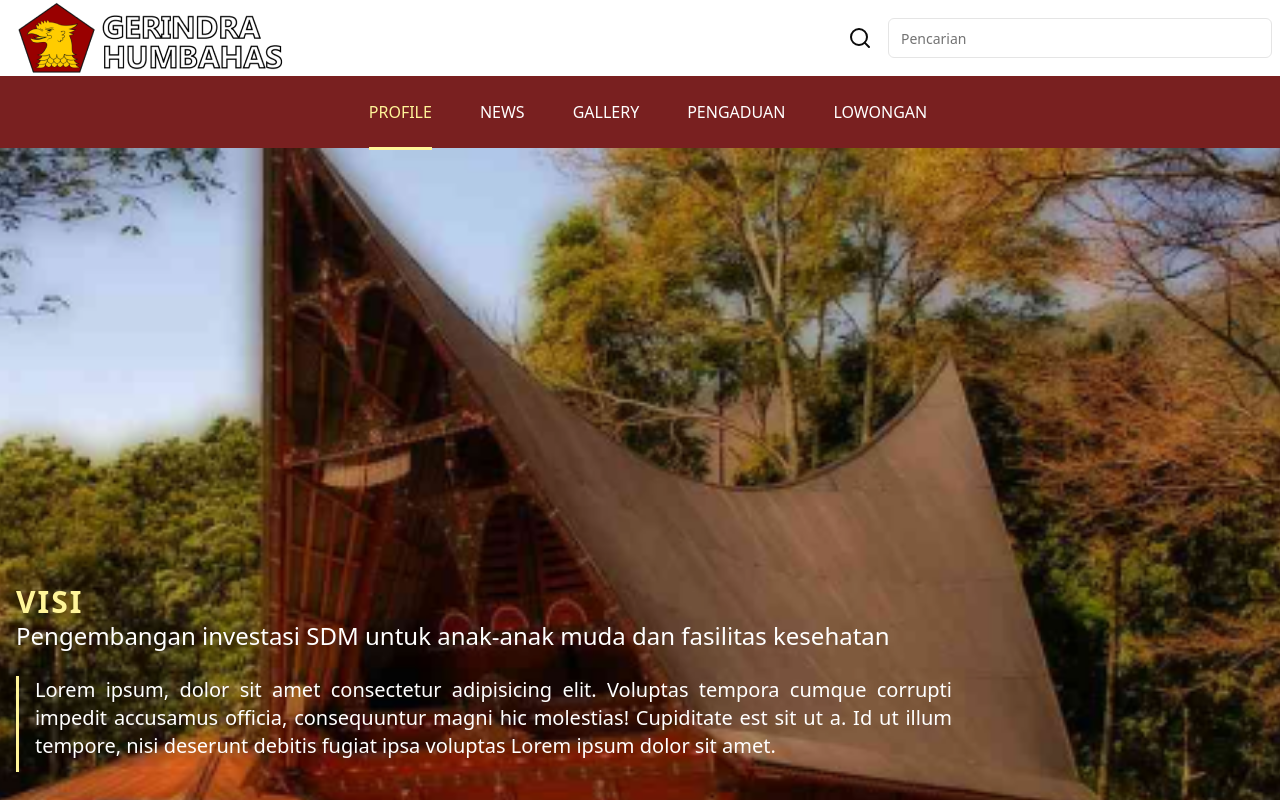
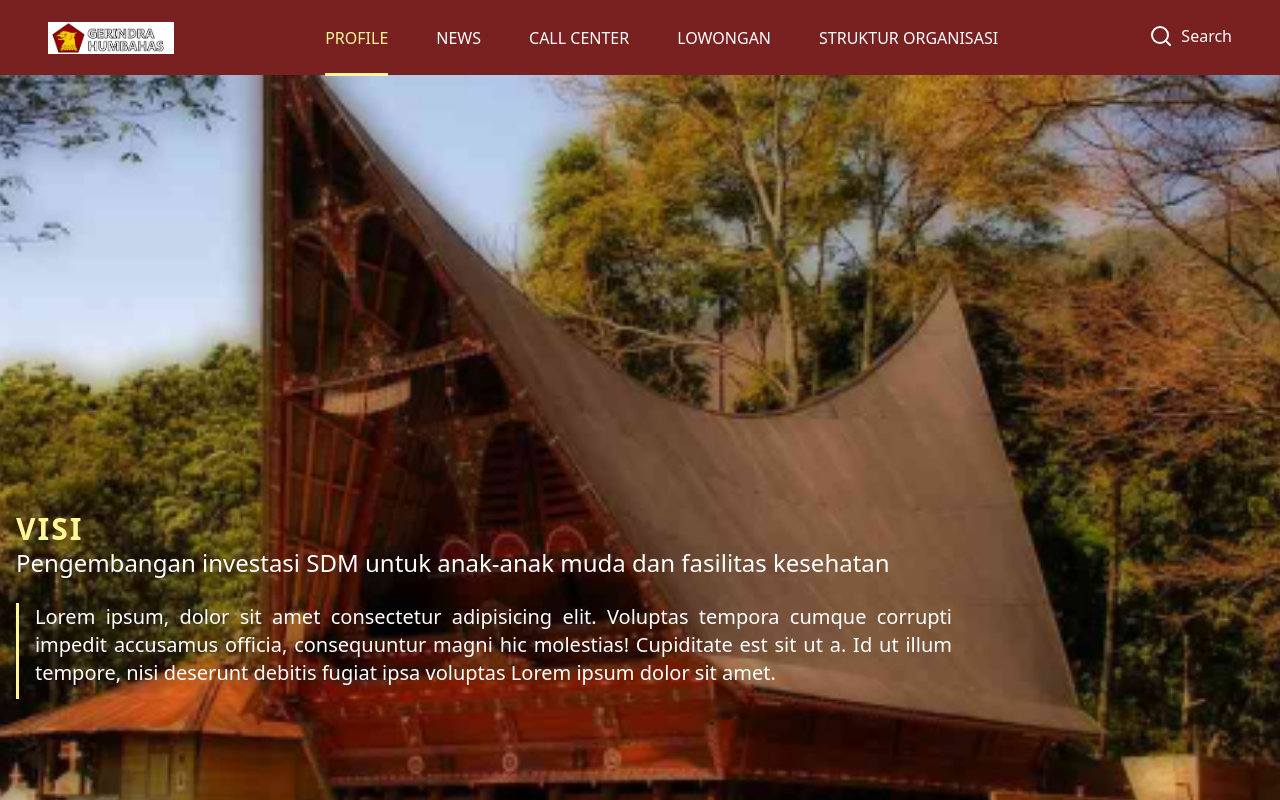
Before and after one commit to fiqrioemry/portal_website_humbahas, a React (Vite) app: page / in a window 1280 px wide. Shown: the top 800 px of the page. Built offline with nearby package versions, Linux system fonts and the light colour scheme.

Commit message:
update changes

```diff
--- a/package.json
+++ b/package.json
@@ -13,6 +13,7 @@
     "@radix-ui/react-dialog": "^1.1.4",
     "@radix-ui/react-dropdown-menu": "^2.1.4",
     "@radix-ui/react-label": "^2.1.1",
+    "@radix-ui/react-navigation-menu": "^1.2.3",
     "@radix-ui/react-select": "^2.1.4",
     "@radix-ui/react-slot": "^1.1.1",
     "@radix-ui/react-tabs": "^1.1.2",
--- a/src/components/NewsCard.jsx
+++ b/src/components/NewsCard.jsx
@@ -1,12 +1,11 @@
 /* eslint-disable react/prop-types */
+import NewsAuthor from "./NewsAuthor";
 import { Link, useLocation } from "react-router-dom";
-import NewsAuthor from "./NewsAuthor";
 
 const NewsCard = ({ news }) => {
   const location = useLocation();
   const basePoint = location.pathname;
 
-  // Fungsi untuk membatasi konten hingga 50 kata
   const truncateContent = (content, wordLimit) => {
     const words = content.split(" ");
     if (words.length > wordLimit) {
@@ -24,7 +23,7 @@
             <h2 className="text-blue-800">{news.subtitle}</h2>
           </Link>
           <p className="md:text-md text-sm text-justify">
-            {truncateContent(news.content, 30)}{" "}
+            {truncateContent(news.content, 30)}
             <Link to={`${basePoint}/${news.slug}`}>
               <span className="text-blue-500">selengkapnya</span>
             </Link>
--- a/src/components/layout/Header.jsx
+++ b/src/components/layout/Header.jsx
@@ -1,10 +1,8 @@
 import NavMenu from "./NavMenu";
-import NavSearch from "./NavSearch";
 
 const Header = () => {
   return (
     <header className="sticky top-0 z-10">
-      <NavSearch />
       <NavMenu />
     </header>
   );
--- a/src/components/layout/NavMenu.jsx
+++ b/src/components/layout/NavMenu.jsx
@@ -1,32 +1,104 @@
 import Logo from "../Logo";
 import { cn } from "@/lib/utils";
-import { navLinks } from "../../config";
+import { Search } from "lucide-react";
+import React, { useState } from "react";
 import { NavMenuMobile } from "./NavMenuMobile";
+import { navLinks, newsList } from "../../config";
 import { Link, useLocation } from "react-router-dom";
 
 const NavMenu = () => {
   const location = useLocation();
+  const [open, setOpen] = useState(false);
+
   const getBaseName = (path) => {
-    const parts = path.split("/").filter(Boolean); //
+    const parts = path.split("/").filter(Boolean);
     return parts[0];
   };
 
+  const inputRef = React.useRef(null);
+  const dropdownRef = React.useRef(null);
+  const [form, setForm] = React.useState("");
+  const [result, setResult] = React.useState([]);
+  const [isFocused, setIsFocused] = React.useState(false);
+
+  const handleChange = (e) => {
+    const { value } = e.target;
+    setForm(value);
+  };
+  console.log(isFocused);
+  const handleSearch = (form) => {
+    if (!form.trim()) {
+      setResult([]);
+      return;
+    }
+
+    const filteredResults = newsList.filter(
+      (news) =>
+        news.title.toLowerCase().includes(form.toLowerCase()) ||
+        news.subtitle.toLowerCase().includes(form.toLowerCase()) ||
+        news.content.toLowerCase().includes(form.toLowerCase())
+    );
+
+    const slicedResults = filteredResults.slice(0, 5);
+    setResult(slicedResults);
+  };
+
+  React.useEffect(() => {
+    if (form.trim() !== "") {
+      handleSearch(form);
+    } else {
+      setResult([]);
+    }
+  }, [form]);
+
+  const handleClickOutside = (e) => {
+    if (
+      inputRef.current &&
+      !inputRef.current.contains(e.target) &&
+      dropdownRef.current &&
+      !dropdownRef.current.contains(e.target)
+    ) {
+      setIsFocused(false);
+    }
+  };
+
+  React.useEffect(() => {
+    document.addEventListener("mousedown", handleClickOutside);
+
+    return () => {
+      document.removeEventListener("mousedown", handleClickOutside);
+    };
+  }, []);
+
+  const handleFocus = () => {
+    setIsFocused(true);
+  };
+
+  const handleClickResult = () => {
+    setForm("");
+    setOpen(!open);
+    setResult([]);
+    setIsFocused(false);
+  };
+
   return (
-    <nav className="flex bg-accent items-center justify-between md:justify-center py-2 md:py-6 space-x-4 md:px-0 px-2">
-      <div className="flex md:hidden items-center space-x-4">
+    <nav className="bg-accent">
+      <div className="flex items-center h-[75px] justify-between px-4 md:px-12">
         <div className="h-8">
           <Logo />
         </div>
-      </div>
 
-      <div aria-label="main navigation" className="hidden md:block space-x-12">
+        <div
+          aria-label="main navigation"
+          className="hidden md:block space-x-12"
+        >
           {navLinks.map((nav, index) => {
             const isActive =
               getBaseName(location.pathname) === getBaseName(nav.href);
             return (
               <Link
                 to={`${nav.href}`}
-              className={cn("uppercase text-background", {
+                className={cn("uppercase text-background ", {
                   "border-active border-b-[3px] py-6 text-active": isActive,
                 })}
                 key={index}
@@ -37,8 +109,67 @@
           })}
         </div>
 
+        <div className="relative flex space-x-4 items-center">
+          <div>
+            <div
+              onClick={() => setOpen(!open)}
+              className={cn(
+                "flex cursor-pointer space-x-2 py-6 text-background border-b-[3px] border-accent ",
+                { "border-active border-b-4": open }
+              )}
+            >
+              <Search />
+              <span className="hidden md:block">Search</span>
+            </div>
+            <div
+              className={cn(
+                "fixed bg-accent top-[75px] left-0 md:left-auto md:w-96 right-0 max-h-0 overflow-hidden duration-300 transition-all",
+                {
+                  "max-h-96": open,
+                }
+              )}
+            >
+              <div className="relative max-h-96">
+                <input
+                  ref={inputRef}
+                  id="search"
+                  name="search"
+                  value={form}
+                  onChange={handleChange}
+                  className="w-full bg-accent-dark h-12 py-2 px-4 text-background outline-none md:w-96"
+                  placeholder="Pencarian"
+                  onFocus={handleFocus}
+                />
+                {form && isFocused && (
+                  <div ref={dropdownRef} className="w-full max-h-96 ">
+                    <div className=" text-background shadow-xl bg-accent py-4">
+                      {result && result.length !== 0 ? (
+                        result.map((item) => (
+                          <Link
+                            to={`/news/${item.category}/${item.slug}`}
+                            key={item.id}
+                            onClick={handleClickResult}
+                          >
+                            <div className="py-2 px-4 text-xs">
+                              {item.title.slice(0, 60) + "..."}
+                            </div>
+                          </Link>
+                        ))
+                      ) : (
+                        <div className="py-2 text-xs w-full px-4">
+                          Hasil pencarian tidak ditemukan, coba keywords berbeda
+                        </div>
+                      )}
+                    </div>
+                  </div>
+                )}
+              </div>
+            </div>
+          </div>
           <div className="md:hidden block">
             <NavMenuMobile />
+          </div>
+        </div>
       </div>
     </nav>
   );
--- a/src/components/layout/NavMenuMobile.jsx
+++ b/src/components/layout/NavMenuMobile.jsx
@@ -1,7 +1,6 @@
 import { cn } from "@/lib/utils";
 import { Menu } from "lucide-react";
 import { navLinks } from "../../config";
-import SearchResult from "./SearchResult";
 import { Link, useLocation } from "react-router-dom";
 import {
   Sheet,
@@ -24,10 +23,6 @@
       </SheetTrigger>
       <SheetContent>
         <nav className="py-6 space-y-4">
-          <div>
-            <SearchResult />
-          </div>
-
           <div
             aria-label="main navigation"
             className="flex items-center justify-center flex-col gap-8"
--- a/src/components/layout/NavSearch.jsx
+++ b/src/components/layout/NavSearch.jsx
@@ -1,19 +1,23 @@
-import Logo from "../Logo";
 import { Search } from "lucide-react";
 import SearchResult from "./SearchResult";
 
 const NavSearch = () => {
   return (
-    <div className="bg-background hidden md:flex justify-between items-center px-2">
-      <div>
-        <Logo />
+    <div className="px-2">
+      <div className="flex space-x-2 text-background">
+        <Search className="cursor-pointer" />
+        <span>Search</span>
       </div>
-      <div className="flex items-center gap-x-4">
-        <label htmlFor="search">
-          <Search className="cursor-pointer" />
-        </label>
-        <SearchResult />
+      <div className="relative bg-red-500 w-full right-0 left-0 h-40">
+        <div>
+          Lorem ipsum dolor sit amet, consectetur adipisicing elit. Nobis,
+          consectetur voluptatum pariatur, voluptates suscipit eum minus dolor
+          blanditiis temporibus vitae ipsum iure facilis delectus! Eius
+          obcaecati, excepturi incidunt sed quas totam atque quasi doloribus
+          consequuntur est animi at ratione beatae!
+        </div>
       </div>
+      {/* <SearchResult /> */}
     </div>
   );
 };
--- /dev/null
+++ b/src/components/ui/navigation-menu.jsx
@@ -0,0 +1,104 @@
+import * as React from "react"
+import * as NavigationMenuPrimitive from "@radix-ui/react-navigation-menu"
+import { cva } from "class-variance-authority"
+import { ChevronDown } from "lucide-react"
+
+import { cn } from "@/lib/utils"
+
+const NavigationMenu = React.forwardRef(({ className, children, ...props }, ref) => (
+  <NavigationMenuPrimitive.Root
+    ref={ref}
+    className={cn(
+      "relative z-10 flex max-w-max flex-1 items-center justify-center",
+      className
+    )}
+    {...props}>
+    {children}
+    <NavigationMenuViewport />
+  </NavigationMenuPrimitive.Root>
+))
+NavigationMenu.displayName = NavigationMenuPrimitive.Root.displayName
+
+const NavigationMenuList = React.forwardRef(({ className, ...props }, ref) => (
+  <NavigationMenuPrimitive.List
+    ref={ref}
+    className={cn(
+      "group flex flex-1 list-none items-center justify-center space-x-1",
+      className
+    )}
+    {...props} />
+))
+NavigationMenuList.displayName = NavigationMenuPrimitive.List.displayName
+
+const NavigationMenuItem = NavigationMenuPrimitive.Item
+
+const navigationMenuTriggerStyle = cva(
+  "group inline-flex h-10 w-max items-center justify-center rounded-md bg-background px-4 py-2 text-sm font-medium transition-colors hover:bg-accent hover:text-accent-foreground focus:bg-accent focus:text-accent-foreground focus:outline-none disabled:pointer-events-none disabled:opacity-50 data-[active]:bg-accent/50 data-[state=open]:bg-accent/50"
+)
+
+const NavigationMenuTrigger = React.forwardRef(({ className, children, ...props }, ref) => (
+  <NavigationMenuPrimitive.Trigger
+    ref={ref}
+    className={cn(navigationMenuTriggerStyle(), "group", className)}
+    {...props}>
+    {children}{" "}
+    <ChevronDown
+      className="relative top-[1px] ml-1 h-3 w-3 transition duration-200 group-data-[state=open]:rotate-180"
+      aria-hidden="true" />
+  </NavigationMenuPrimitive.Trigger>
+))
+NavigationMenuTrigger.displayName = NavigationMenuPrimitive.Trigger.displayName
+
+const NavigationMenuContent = React.forwardRef(({ className, ...props }, ref) => (
+  <NavigationMenuPrimitive.Content
+    ref={ref}
+    className={cn(
+      "left-0 top-0 w-full data-[motion^=from-]:animate-in data-[motion^=to-]:animate-out data-[motion^=from-]:fade-in data-[motion^=to-]:fade-out data-[motion=from-end]:slide-in-from-right-52 data-[motion=from-start]:slide-in-from-left-52 data-[motion=to-end]:slide-out-to-right-52 data-[motion=to-start]:slide-out-to-left-52 md:absolute md:w-auto ",
+      className
+    )}
+    {...props} />
+))
+NavigationMenuContent.displayName = NavigationMenuPrimitive.Content.displayName
+
+const NavigationMenuLink = NavigationMenuPrimitive.Link
+
+const NavigationMenuViewport = React.forwardRef(({ className, ...props }, ref) => (
+  <div className={cn("absolute left-0 top-full flex justify-center")}>
+    <NavigationMenuPrimitive.Viewport
+      className={cn(
+        "origin-top-center relative mt-1.5 h-[var(--radix-navigation-menu-viewport-height)] w-full overflow-hidden rounded-md border bg-popover text-popover-foreground shadow-lg data-[state=open]:animate-in data-[state=closed]:animate-out data-[state=closed]:zoom-out-95 data-[state=open]:zoom-in-90 md:w-[var(--radix-navigation-menu-viewport-width)]",
+        className
+      )}
+      ref={ref}
+      {...props} />
+  </div>
+))
+NavigationMenuViewport.displayName =
+  NavigationMenuPrimitive.Viewport.displayName
+
+const NavigationMenuIndicator = React.forwardRef(({ className, ...props }, ref) => (
+  <NavigationMenuPrimitive.Indicator
+    ref={ref}
+    className={cn(
+      "top-full z-[1] flex h-1.5 items-end justify-center overflow-hidden data-[state=visible]:animate-in data-[state=hidden]:animate-out data-[state=hidden]:fade-out data-[state=visible]:fade-in",
+      className
+    )}
+    {...props}>
+    <div
+      className="relative top-[60%] h-2 w-2 rotate-45 rounded-tl-sm bg-border shadow-md" />
+  </NavigationMenuPrimitive.Indicator>
+))
+NavigationMenuIndicator.displayName =
+  NavigationMenuPrimitive.Indicator.displayName
+
+export {
+  navigationMenuTriggerStyle,
+  NavigationMenu,
+  NavigationMenuList,
+  NavigationMenuItem,
+  NavigationMenuContent,
+  NavigationMenuTrigger,
+  NavigationMenuLink,
+  NavigationMenuIndicator,
+  NavigationMenuViewport,
+}
--- a/src/config/index.js
+++ b/src/config/index.js
@@ -8,15 +8,15 @@
     href: "/news",
   },
   {
-    title: "gallery",
+    title: "Call Center",
     href: "/gallery",
   },
   {
-    title: "pengaduan",
+    title: "Lowongan",
     href: "/pengaduan",
   },
   {
-    title: "lowongan",
+    title: "Struktur Organisasi",
     href: "/lowongan",
   },
 ];
--- a/src/index.css
+++ b/src/index.css
@@ -17,6 +17,7 @@
     --muted: 0 0% 96.1%;
     --muted-foreground: 0 0% 45.1%;
     --accent: 0, 58%, 30%;
+    --accent-dark: 0, 58%, 20%;
     --accent-foreground: 0 0% 9%;
     --destructive: 0 84.2% 60.2%;
     --destructive-foreground: 0 0% 98%;
--- a/tailwind.config.js
+++ b/tailwind.config.js
@@ -35,6 +35,7 @@
         },
         accent: {
           DEFAULT: "hsl(var(--accent))",
+          dark: "hsl(var(--accent-dark))",
           foreground: "hsl(var(--accent-foreground))",
         },
         destructive: {
```
Also changed, not shown: 1 other file (tests, documents, lock files or other folders). Lines whose indentation alone changed are shown as unchanged.
